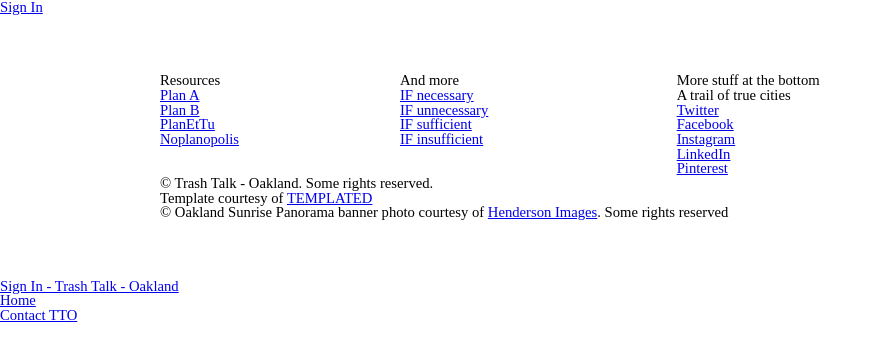
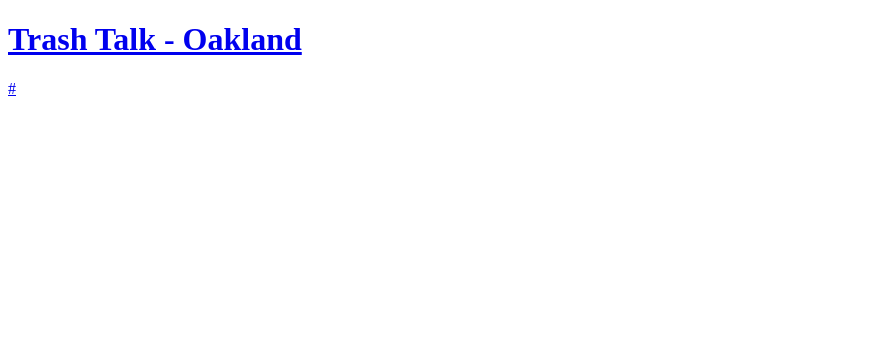
Before and after one commit to howarddd/TrashTalk, a Python web app: template src/templates/signin.html in a window 1280 px wide. Shown: the top 361 px of the page, without its empty margins (0-883 px from the left). Run offline with Jinja, Linux system fonts and the light colour scheme; the template is opened without the code that fills it: most values are stand-ins (such as "Sample title", 1, 10 or a date in 2020).

Commit message:
Quick Commit

```diff
--- a/src/main.py
+++ b/src/main.py
@@ -3,8 +3,6 @@ import urllib
 
 from google.appengine.api import users
 from google.appengine.ext import ndb
-
-from trashtalk import handlers
 
 import jinja2
 import webapp2
@@ -25,12 +23,14 @@ class Home(webapp2.RequestHandler):
             sign_out_url = users.create_logout_url(self.request.uri)
             template_values = {
                 'sign_out_url': sign_out_url,
+                'url_text': 'Sign Out',
             }
 
         else:
             sign_in_url = users.create_login_url(self.request.uri)
             template_values = {
                 'sign_in_url': sign_in_url,
+                'url_text': 'Sign In',
             }
 
         template = JINJA_ENVIRONMENT.get_template('./templates/index.html')
@@ -44,6 +44,7 @@ class SignIn(webapp2.RequestHandler):
             sign_out_url = users.create_logout_url(self.request.uri)
             template_values = {
                 'sign_out_url': sign_out_url,
+                'url_text': 'Sign Out',
             }
             template = JINJA_ENVIRONMENT.get_template('./templates/signin.html')
             self.response.write(template.render(template_values))
--- a/src/templates/signin.html
+++ b/src/templates/signin.html
@@ -21,80 +21,15 @@ Contributors Agree with these terms.
 
 <html>
 	<head>
-		<title>Sign In - Trash Talk - Oakland</title>
+		<title>Sign Out - Trash Talk - Oakland</title>
 		<meta http-equiv="content-type" content="text/html; charset=utf-8" />
 		<meta name="TrashTalk-Oakland" content=liaison between: Oakland's Department of Public Works and the Oakland Adopt-A Volunteer Program" />
-		<!--[if lte IE 8]>
-		<script src="frontend/js/html5shiv.js"></script><![endif]-->
-		<script src="frontend/js/jquery.min.js"></script>
-		<script src="frontend/js/skel.min.js"></script>
-		<script src="frontend/js/skel-layers.min.js"></script>
-		<script src="frontend/js/init.js"></script>
-		<noscript>
-			<link rel="stylesheet" href="css/skel.css" />
-			<link rel="stylesheet" href="frontend/css/style.css" />
-			<link rel="stylesheet" href="frontend/css/style-xlarge.css" />
-		</noscript>
 	</head>
 	<body id="top">
-		<a href="{{ sign_in_url|safe }}">Sign In</a>
 
-		<!-- Header -->
-			<header id="header" class="skel-layers-fixed">
-				<h1><a href="#">Sign In - Trash Talk - Oakland</a></h1>
-				<nav id="nav">
-					<ul>
-						<li><a href="index.html">Home</a></li>
-						<li><a href="#" class="button special">Contact TTO</a></li>
-					</ul>
-				</nav>
-			</header>
+		<h1><a href="#">Trash Talk - Oakland</a></h1>
+		<a href="{{ sign_in_url|safe }}">{{ url_text }}</a>
 
-		<!-- Footer -->
-			<footer id="footer">
-				<div class="container">
-					<div class="row double">
-						<div class="6u">
-							<div class="row collapse-at-2">
-								<div class="6u">
-									<h3>Resources</h3>
-									<ul class="alt">
-										<li><a href="#">Plan A</a></li>
-										<li><a href="#">Plan B</a></li>
-										<li><a href="#">PlanEtTu</a></li>
-										<li><a href="#">Noplanopolis</a></li>
-									</ul>
-								</div>
-								<div class="6u">
-									<h3>And more</h3>
-									<ul class="alt">
-										<li><a href="#">IF necessary</a></li>
-										<li><a href="#">IF unnecessary</a></li>
-										<li><a href="#">IF sufficient</a></li>
-										<li><a href="#">IF insufficient</a></li>
-									</ul>
-								</div>
-							</div>
-						</div>
-						<div class="6u">
-							<h2>More stuff at the bottom</h2>
-							<p>A trail of true cities </p>
-							<ul class="icons">
-								<li><a href="#" class="icon fa-twitter"><span class="label">Twitter</span></a></li>
-								<li><a href="#" class="icon fa-facebook"><span class="label">Facebook</span></a></li>
-								<li><a href="#" class="icon fa-instagram"><span class="label">Instagram</span></a></li>
-								<li><a href="#" class="icon fa-linkedin"><span class="label">LinkedIn</span></a></li>
-								<li><a href="#" class="icon fa-pinterest"><span class="label">Pinterest</span></a></li>
-							</ul>
-						</div>
-					</div>
-					<ul class="copyright">
-						<li>&copy; Trash Talk - Oakland. Some rights reserved.</li>
-						<li>Template courtesy of <a href="http://templated.co">TEMPLATED</a></li>
-                        			<li>&copy; Oakland Sunrise Panorama banner photo courtesy of <a href="https://www.flickr.com/photos/demond_henderson/3823705426">Henderson Images</a>. Some rights reserved</li>
-					</ul>
-				</div>
-			</footer>
 	</body>
 </html>
 {% endautoescape %}
```
